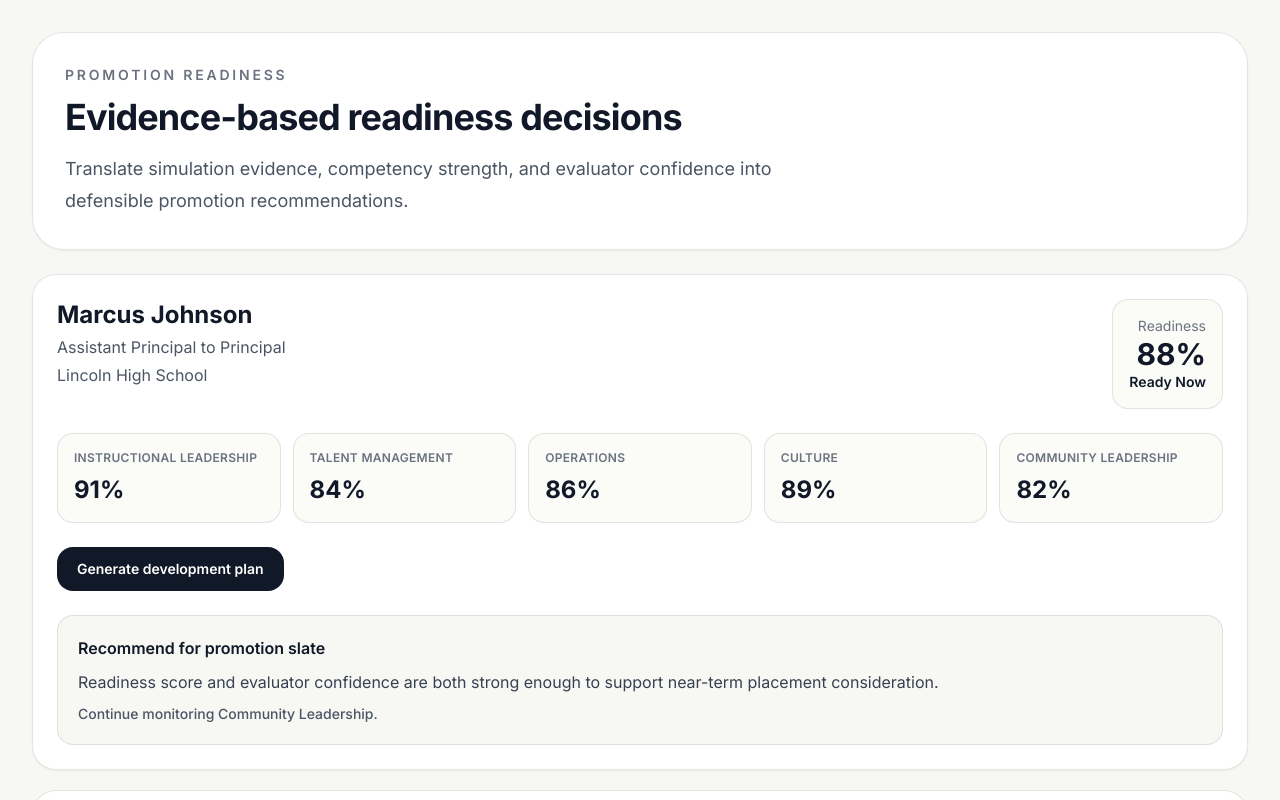
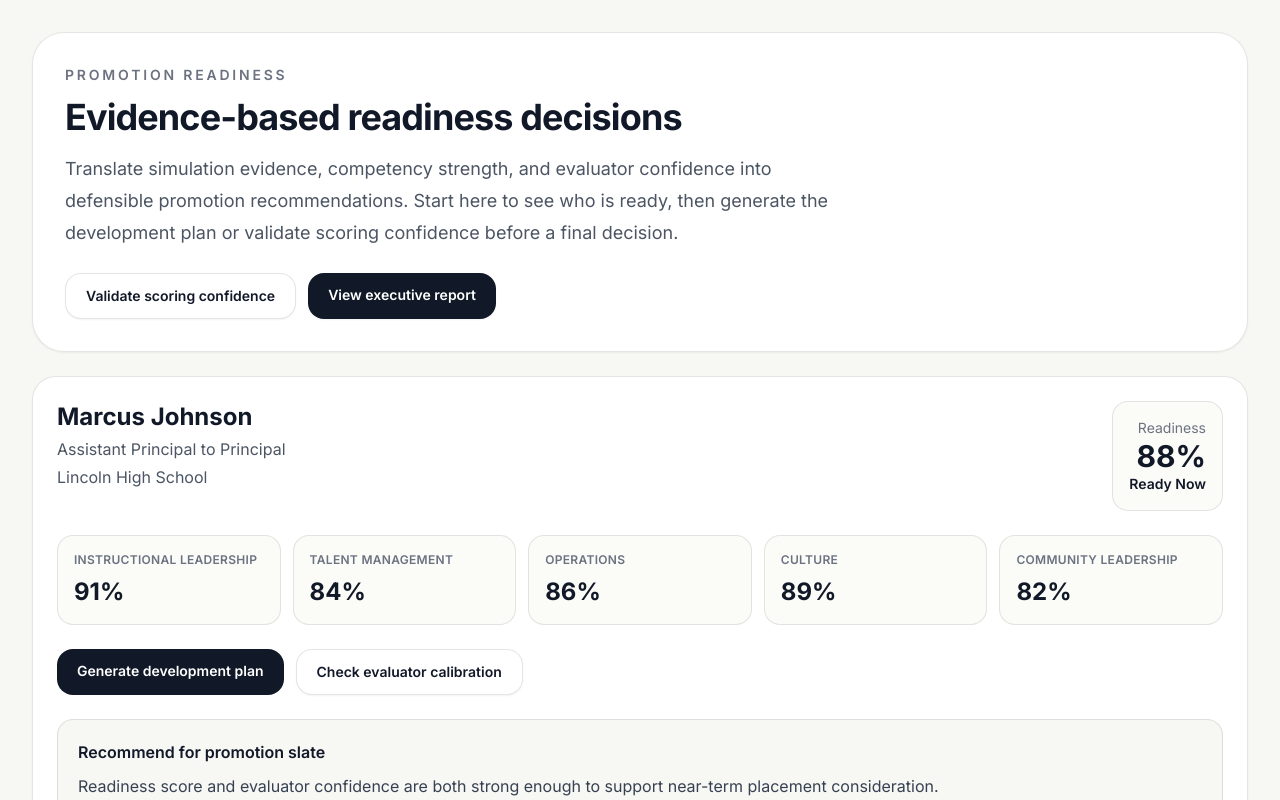
Before and after one commit to jmarc296-jpg/instructional-leadership-practice, a Next.js app: page /talent-decisions/promotion-readiness in a window 1280 px wide. Shown: the top 800 px of the page. Built offline with nearby package versions, Linux system fonts and the light colour scheme.

Commit message:
Connect promotion readiness buyer flow

```diff
--- a/app/talent-decisions/promotion-readiness/page.tsx
+++ b/app/talent-decisions/promotion-readiness/page.tsx
@@ -9,8 +9,23 @@ export default function PromotionReadinessPage() {
         <p className="text-sm font-semibold uppercase tracking-[0.2em] text-gray-500">Promotion Readiness</p>
         <h1 className="mt-3 text-4xl font-bold tracking-tight">Evidence-based readiness decisions</h1>
         <p className="mt-4 max-w-3xl text-lg leading-8 text-gray-600">
-          Translate simulation evidence, competency strength, and evaluator confidence into defensible promotion recommendations.
+          Translate simulation evidence, competency strength, and evaluator confidence into defensible promotion recommendations. Start here to see who is ready, then generate the development plan or validate scoring confidence before a final decision.
         </p>
+
+        <div className="mt-6 flex flex-col gap-3 sm:flex-row">
+          <Link
+            href="/calibration-engine"
+            className="rounded-2xl border border-black/10 bg-white px-5 py-3 text-center text-sm font-semibold text-[#111827] shadow-sm transition hover:bg-black/[0.03]"
+          >
+            Validate scoring confidence
+          </Link>
+          <Link
+            href="/talent-decisions/executive-reports"
+            className="rounded-2xl bg-[#111827] px-5 py-3 text-center text-sm font-semibold text-white shadow-sm"
+          >
+            View executive report
+          </Link>
+        </div>
       </div>
 
       <section className="mt-6 grid gap-5">
@@ -42,12 +57,20 @@ export default function PromotionReadinessPage() {
                 ))}
               </div>
 
-              <Link
-                href={`/development-prescriptions/${leader.id}`}
-                className="mt-6 inline-block rounded-2xl bg-[#111827] px-5 py-3 text-sm font-semibold text-white"
-              >
-                Generate development plan
-              </Link>
+              <div className="mt-6 flex flex-col gap-3 sm:flex-row">
+                <Link
+                  href={`/development-prescriptions/${leader.id}`}
+                  className="rounded-2xl bg-[#111827] px-5 py-3 text-center text-sm font-semibold text-white"
+                >
+                  Generate development plan
+                </Link>
+                <Link
+                  href="/calibration-engine"
+                  className="rounded-2xl border border-black/10 bg-white px-5 py-3 text-center text-sm font-semibold text-[#111827] shadow-sm transition hover:bg-black/[0.03]"
+                >
+                  Check evaluator calibration
+                </Link>
+              </div>
 
               <div className="mt-6 rounded-2xl border border-black/10 bg-[#f7f7f4] p-5">
                 <p className="font-semibold">{recommendation.decision}</p>
```
